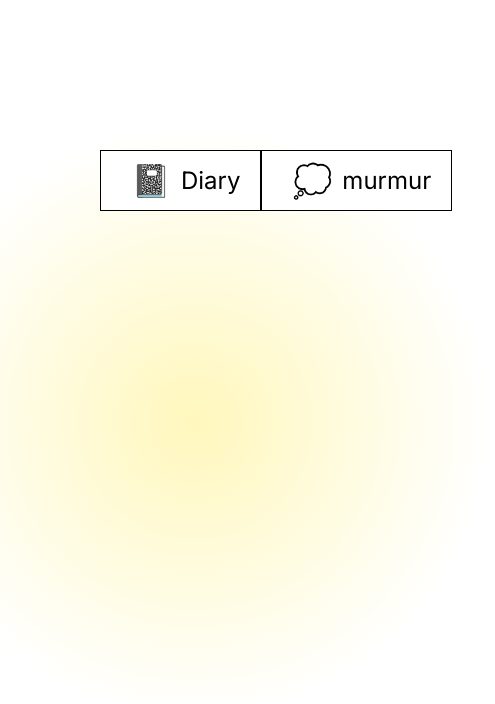
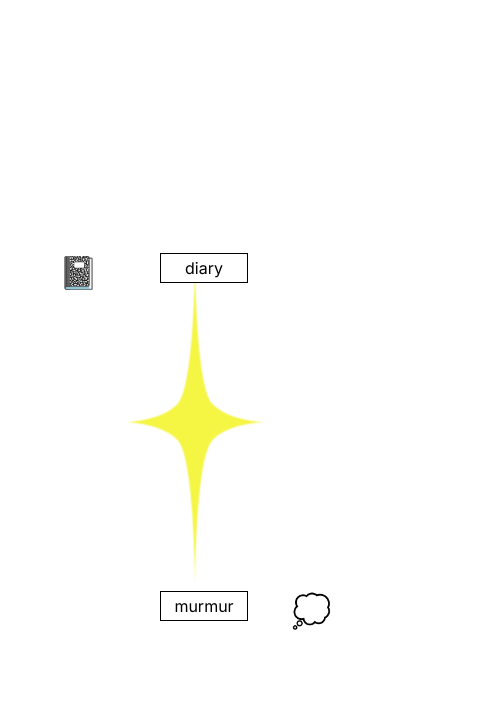
Before and after one commit to 0kyon/kyon-s-room, a Next.js app: page /myroom in a window 390 px wide. Shown: the top 704 px of the page, 495 px wide, since content can reach past the window. Built offline with nearby package versions, Linux system fonts and the light colour scheme.

Commit message:
My Roomのレイアウト整えた

```diff
--- a/src/app/myroom/page.tsx
+++ b/src/app/myroom/page.tsx
@@ -1,20 +1,104 @@
-import Link from 'next/link'
+"use client";
+
+import { useState, useEffect } from 'react';
+import Link from 'next/link';
+import styles from './styles.module.css';
 
 export default function MyRoom() {
+  const [activeMenu, setActiveMenu] = useState<string | null>(null);
+  const [isMounted, setIsMounted] = useState(false);
+  const [windowWidth, setWindowWidth] = useState<number>(1200);
+  const [windowHeight, setWindowHeight] = useState<number>(800);
+
+  useEffect(() => {
+    setIsMounted(true);
+  }, []);
+
+  useEffect(() => {
+    if (typeof window !== 'undefined') {
+      setWindowWidth(window.innerWidth);
+      setWindowHeight(window.innerHeight);
+
+      const handleResize = () => {
+        setWindowWidth(window.innerWidth);
+        setWindowHeight(window.innerHeight);
+      };
+
+      window.addEventListener('resize', handleResize);
+      return () => {
+        window.removeEventListener('resize', handleResize);
+      };
+    }
+  }, []);
+
+  const toggleMenu = (menu: string) => {
+    setActiveMenu(activeMenu === menu ? null : menu);
+  };
+
+  const getRandomRotation = () => {
+    return `0deg`;
+  };
+
+  const isWideScreen = windowWidth > 600;
+  const isTablet = windowWidth <= 1024 && windowWidth > 600;
+  const isMobile = windowWidth <= 480;
+
+  const getEmojiPosition = (position: string) => {
+    if (position === 'diary') {
+      if (!isWideScreen) return { top: '46%', left: '8%' };
+      if (isTablet) return { top: '50%', left: '8%' };
+      return { top: '50%', left: '18%' };
+    } else if (position === 'murmur') {
+      if (!isWideScreen) return { top: '54%', right: '1%' };
+      if (isTablet) return { top: '50%', right: '8%' };
+      return { top: '50%', right: '15%' };
+    }
+    return {};
+  };
+
+  const diaryPosition = getEmojiPosition('diary');
+  const murmurPosition = getEmojiPosition('murmur');
+
   return (
-    <div className="myroom">
-      <div className="glow-background"></div>
-      <div className="myroom-container">
-        <Link href="/diary" className="myroom-button left">
-          <span className="emoji">📓</span>
-          <span>Diary</span>
-        </Link>
+    <div className={styles.wrapper}>
+      <div className={styles.glow}></div>
+      <div className={styles.buttonContainer}>
+        {/* Diary */}
+        <div
+          className={`${styles.emoji} ${activeMenu === 'diary' ? styles.active : ''}`}
+          style={{
+            top: isWideScreen ? '15%' : '30%',
+            left: isWideScreen ? '50%' : '15%',
+            cursor: 'pointer'
+          }}
+          onClick={() => toggleMenu('diary')}
+        >📓</div>
+        <div
+          className={`${styles.mainButton} ${styles.top}`}
+          onClick={() => toggleMenu('diary')}
+        >
+          <div>diary</div>
+        </div>
 
-        <Link href="/murmur" className="myroom-button right">
-          <span>murmur</span>
-          <span className="emoji">💭</span>
-        </Link>
+        {/* murmur */}
+        <div
+          className={`${styles.emoji} ${activeMenu === 'murmur' ? styles.active : ''}`}
+          style={{
+            top: isWideScreen ? null : '70%',
+            bottom: isWideScreen ? '10%' : null,
+            right: isWideScreen ? null : '15%',
+            left: isWideScreen ? '50%' : null,
+            cursor: 'pointer'
+          }}
+          onClick={() => toggleMenu('murmur')}
+        >💭</div>
+        <div
+          className={`${styles.mainButton} ${styles.bottom}`}
+          onClick={() => toggleMenu('murmur')}
+        >
+          <div>murmur</div>
+        </div>
       </div>
     </div>
-  )
+  );
 }
--- /dev/null
+++ b/src/app/myroom/styles.module.css
@@ -0,0 +1,167 @@
+.wrapper {
+  position: relative;
+  height: 100vh;
+  overflow: hidden;
+  z-index: 0;
+  background-color: #FFFFFF;
+}
+
+.glow {
+  position: absolute;
+  top: 50%;
+  left: 50%;
+  width: 556px;
+  height: 556px;
+  background: #F5F544;
+  /* 十字型の星形 */
+  clip-path: path('M 278 0 C 278 0 278 219.027 307.487 248.515 C 336.975 278.002 556 278 556 278 C 556 278 336.973 278 307.486 307.486 C 278 336.973 278 556 278 556 C 278 556 278 336.975 248.513 307.487 C 219.025 278 0 278 0 278 C 0 278 219.025 278.002 248.513 248.515 C 278 219.027 278 0 278 0');
+  transform: translate(-50%, -50%) scale(0.6);
+  z-index: 3;
+  opacity: 0.8;
+  animation: shine 2s infinite ease-in-out;
+}
+
+@keyframes shine {
+  0%, 100% {
+    opacity: 1.0;
+    filter: drop-shadow(0 0 15px rgba(255, 215, 0, 0.7));
+  }
+  50% {
+    opacity: 0.5;
+    filter: drop-shadow(0 0 25px rgba(255, 215, 0, 0.9));
+  }
+}
+
+.buttonContainer {
+  position: relative;
+  width: 100%;
+  height: 100%;
+  z-index: 4;
+}
+
+/* 絵文字 */
+.emoji {
+  position: absolute;
+  font-size: 2.5rem;
+  transform: translate(-50%, -50%);
+  z-index: 3;
+  transition: transform 0.3s ease;
+}
+
+@media (max-width: 768px) {
+  .emoji {
+    font-size: 2.2rem;
+  }
+}
+
+@media (max-width: 480px) {
+  .emoji {
+    font-size: 2rem;
+    transform: none;
+  }
+}
+
+.emoji.active {
+  transform: translate(-50%, -50%) scale(2);
+}
+
+@media (max-width: 768px) {
+  .emoji.active {
+    transform: translate(-50%, -50%) scale(1.8);
+  }
+}
+
+@media (max-width: 480px) {
+  .emoji.active {
+    transform: scale(1.5);
+  }
+}
+
+/* メインボタン共通 */
+.mainButton {
+  position: absolute;
+  display: flex;
+  align-items: center;
+  justify-content: center;
+  border: 1px solid black;
+  padding: 8px 16px;
+  font-size: 1.4rem;
+  text-decoration: none;
+  color: black;
+  background-color: white;
+  cursor: pointer;
+  z-index: 2;
+  width: 95px;
+  text-align: center;
+}
+
+/* レスポンシブ対応 - 画面サイズによってボタンサイズを変更 */
+@media (max-width: 768px) {
+  .mainButton {
+    width: 80px;
+    padding: 6px 12px;
+    font-size: 1.2rem;
+  }
+}
+
+@media (max-width: 480px) {
+  .mainButton {
+    width: 70px;
+    padding: 4px 8px;
+    font-size: 1rem;
+  }
+}
+
+/* 位置指定 */
+.top {
+  top: 22%;
+  left: 50%;
+  transform: translateX(-50%);
+  flex-direction: column;
+}
+
+.bottom {
+  bottom: 22%;
+  left: 50%;
+  transform: translateX(-50%);
+  flex-direction: column;
+}
+
+@media (max-width: 768px) {
+  .top {
+    top: 24%;
+  }
+
+  .bottom {
+    bottom: 24%;
+  }
+}
+
+@media (max-width: 480px) {
+  .top {
+    top: 30%;
+    left: calc(50% - 35px);
+    transform: none;
+  }
+
+  .bottom {
+    top: 70%;
+    left: calc(50% - 35px);
+    bottom: auto;
+    transform: none;
+  }
+}
+
+/* 画面サイズが小さくなるにつれて、左右の頂点を中央に寄せる */
+@media (max-width: 768px) {
+  .glow {
+    clip-path: path('M 278 0 C 278 0 278 219.027 307.487 248.515 C 336.975 278.002 480 278 480 278 C 480 278 336.973 278 307.486 307.486 C 278 336.973 278 556 278 556 C 278 556 278 336.975 248.513 307.487 C 219.025 278 76 278 76 278 C 76 278 219.025 278.002 248.513 248.515 C 278 219.027 278 0 278 0');
+  }
+}
+
+/* 大きめのスマホで、かつアスペクト比が縦長の場合（iPhone 14 Pro Max等） */
+@media (min-width: 376px) and (max-width: 430px) and (max-aspect-ratio: 9/19) {
+  .glow {
+    clip-path: path('M 278 0 C 278 0 278 219.027 307.487 248.515 C 336.975 278.002 396 278 396 278 C 396 278 336.973 278 307.486 307.486 C 278 336.973 278 556 278 556 C 278 556 278 336.975 248.513 307.487 C 219.025 278 160 278 160 278 C 160 278 219.025 278.002 248.513 248.515 C 278 219.027 278 0 278 0');
+  }
+}
```
